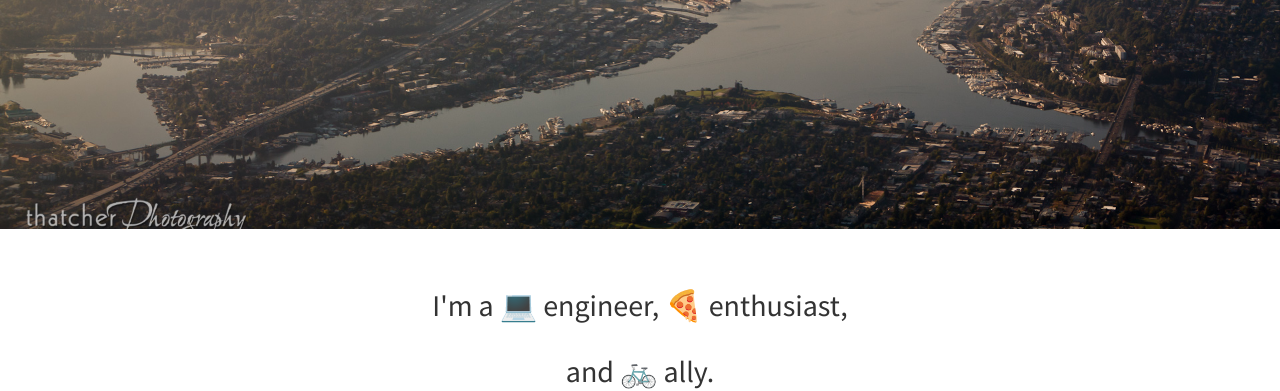
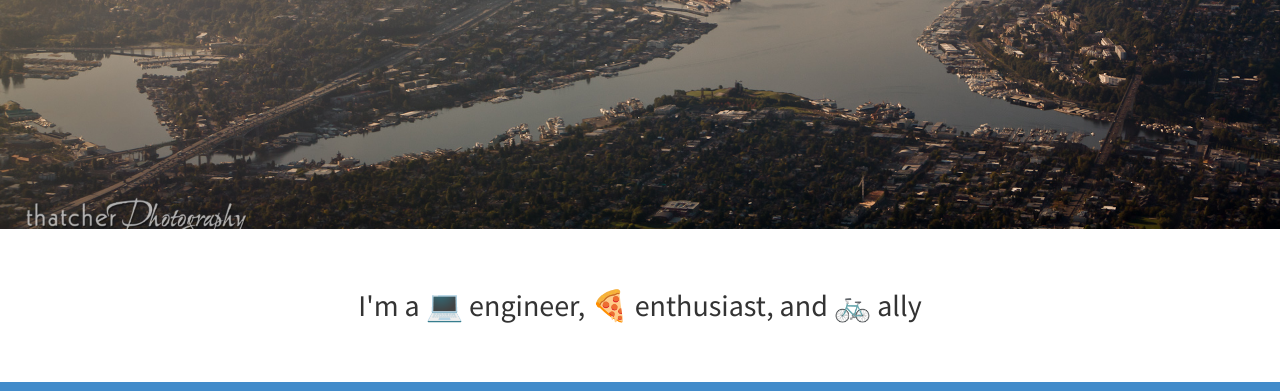
Before and after one commit to experimatt/old-experimatt.com, a plain HTML site: page index.html in a window 1280 px wide. Shown: the part 571-962 px from the top of the page. Drawn offline with Linux system fonts and the light colour scheme.

Commit message:
Formatting improvements

```diff
--- a/index.html
+++ b/index.html
@@ -70,8 +70,7 @@
         <div class="container">
             <div class="row">
                 <div class="col-lg-12 text-center">
-                    <h2>I'm a 💻  engineer, 🍕 enthusiast, <br /><br />
-                      and 🚲  ally.</h2>
+                    <h2>I'm a 💻  engineer, 🍕 enthusiast, and 🚲  ally</h2>
                 </div>
             </div>
             <!-- /.row -->
```
